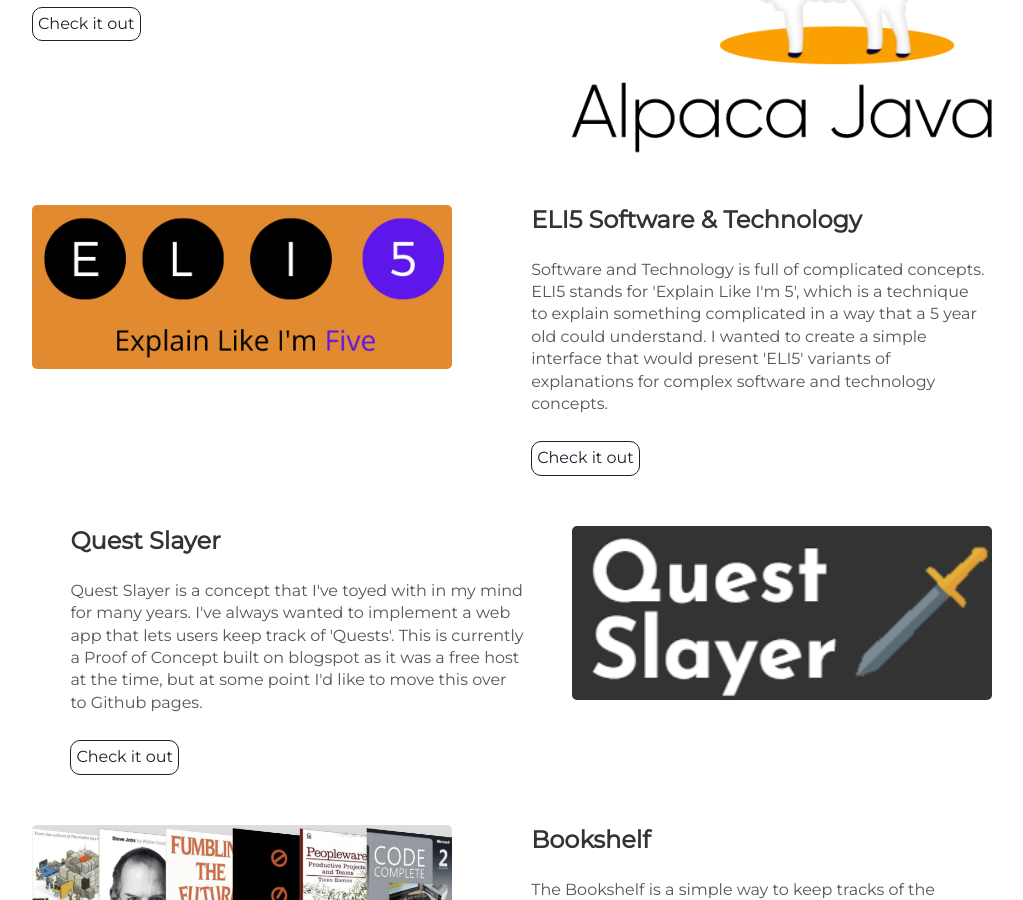
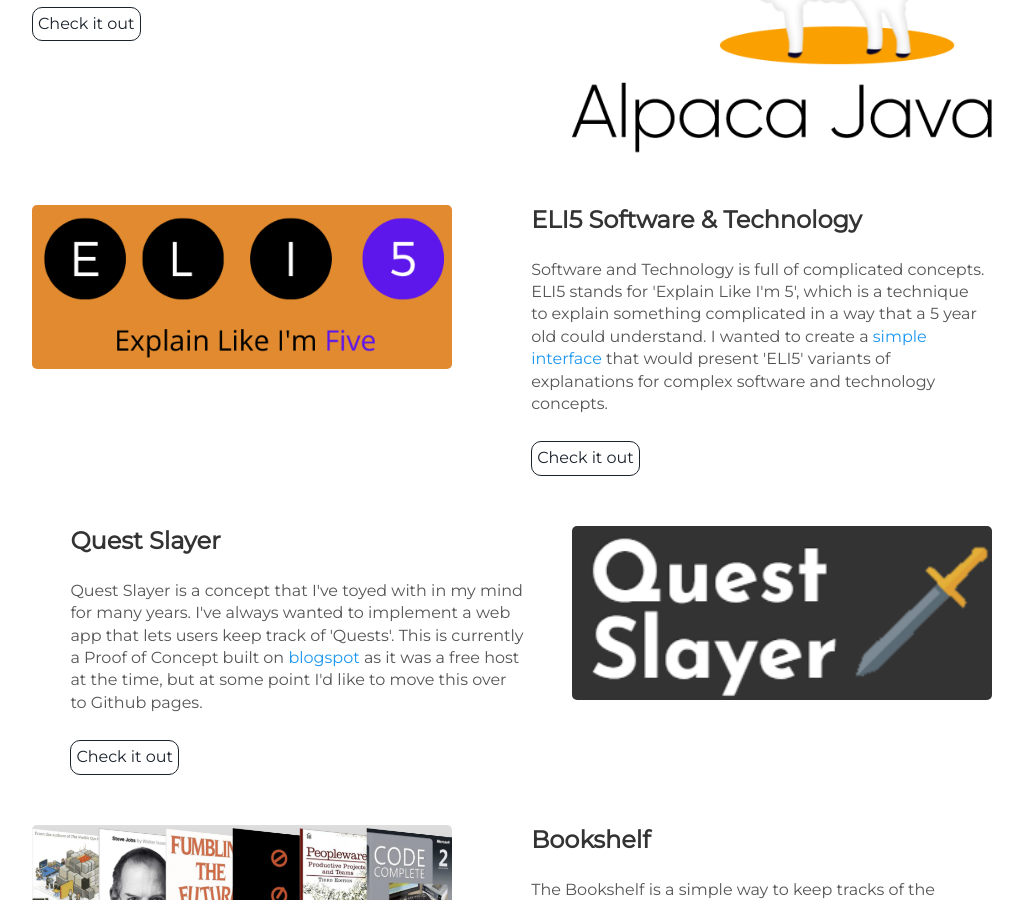
Before and after one commit to mainstringargs/mainstringargs.github.com, a Jekyll site: the page built from index.html, in a window 1280 px wide and 900 px high, scrolled down 1892 px. Shown: the whole window, without its empty margins (128-1151 px from the left). Built offline with Jekyll 4.4.1, drawn with Linux system fonts in a browser that asks for light colours; some of the changed text lies outside the part shown.

Commit message:
Update projects.html

```diff
--- a/_includes/projects.html
+++ b/_includes/projects.html
@@ -8,7 +8,7 @@
   <div class="contents">
     <h3> Alpaca Java </h3>
     <p><a href="https://alpaca.markets/">Alpaca</a> is an API First Commission Free Brokerage. I noticed that Alpaca did not have Java variant of their API and volunteered to create one.  I started the repository on Github and maintained it for a while, but as my free time became more scarce, I handed the 'ownership' reins over to another developer.</p>
-    <a class="project-link" href="https://github.com/Petersoj/alpaca-java">Check it out</a>
+    <a class="project-link" target="_blank" href="https://github.com/Petersoj/alpaca-java">Check it out</a>
   </div>
 </div>
 <div class="user-projects">
@@ -17,8 +17,8 @@
   </div>
   <div class="contents-right">
     <h3> ELI5 Software & Technology </h3>
-    <p>Software and Technology is full of complicated concepts.  ELI5 stands for 'Explain Like I'm 5', which is a technique to explain something complicated in a way that a 5 year old could understand.  I wanted to create a simple interface that would present 'ELI5' variants of explanations for complex software and technology concepts.</p>
-    <a class="project-link" href="https://github.com/mainstringargs/eli5-software-technology">Check it out</a>
+    <p>Software and Technology is full of complicated concepts.  ELI5 stands for 'Explain Like I'm 5', which is a technique to explain something complicated in a way that a 5 year old could understand.  I wanted to create a <a href="https://mainstringargs.github.io/eli5-software-technology/" target="_blank">simple interface</a> that would present 'ELI5' variants of explanations for complex software and technology concepts.</p>
+    <a class="project-link" target="_blank"  href="https://github.com/mainstringargs/eli5-software-technology">Check it out</a>
   </div>
 </div>
 <div class="user-projects">
@@ -27,8 +27,8 @@
   </div>
   <div class="contents-right">
     <h3> Quest Slayer </h3>
-    <p>Quest Slayer is a concept that I've toyed with in my mind for many years.  I've always wanted to implement a web app that lets users keep track of 'Quests'.  This is currently a Proof of Concept built on blogspot as it was a free host at the time, but at some point I'd like to move this over to Github pages.</p>
-    <a class="project-link" href="https://github.com/mainstringargs/quest-slayer">Check it out</a>
+    <p>Quest Slayer is a concept that I've toyed with in my mind for many years.  I've always wanted to implement a web app that lets users keep track of 'Quests'.  This is currently a Proof of Concept built on <a href="http://questslayer.blogspot.com/" target="_blank">blogspot</a> as it was a free host at the time, but at some point I'd like to move this over to Github pages.</p>
+    <a class="project-link" target="_blank"  href="https://github.com/mainstringargs/quest-slayer">Check it out</a>
   </div>
 </div>
 <div class="user-projects">
@@ -37,7 +37,7 @@
   </div>
   <div class="contents-right">
     <h3> Bookshelf </h3>
-    <p>The Bookshelf is a simple way to keep tracks of the books I've read, want to read, and am currently reading.  What makes this somewhat unique is that the backing yaml data model is kept in a separate repository that is connected to both this 'portfolio' page and the page linked below.</p>
-    <a class="project-link" href="https://github.com/mainstringargs/myshelf">Check it out</a>
+    <p>The Bookshelf is a simple way to keep tracks of the books I've read, want to read, and am currently reading.  What makes this somewhat unique is that the backing yaml data model is kept in a separate repository that is connected to both this 'portfolio' page and <a target="_blank" href="https://mainstringargs.github.io/myshelf/">myshelf</a>.</p>
+    <a class="project-link" target="_blank"  href="https://github.com/mainstringargs/myshelf">Check it out</a>
   </div>
 </div>
```
